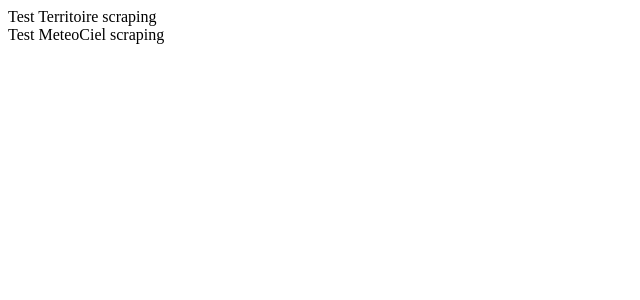
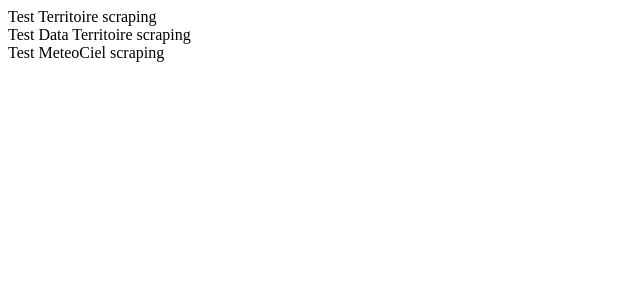
Before and after one commit to ate47/SemanticWebProject, a Vue app in the folder WebServer/src/frontend/: page / in a window 1280 px wide. Shown: the top 300 px of the page, without its empty margins (0-640 px from the left). Built offline with nearby package versions, Linux system fonts and the light colour scheme; the HTML template or start-up script is replaced by a standard one.

Commit message:
fe add csv reading

```diff
--- a/WebServer/src/frontend/src/api.js
+++ b/WebServer/src/frontend/src/api.js
@@ -10,6 +10,15 @@ export default {
   territoire: async function () {
     return axios
       .get(backendEndpoint + "/territoire")
+      .then((result) => result.data);
+  },
+  /**
+   * request the scraping of the territoire kg csv
+   * @returns {Promise<any>} the api return value
+   */
+  dataterritoire: async function () {
+    return axios
+      .get(backendEndpoint + "/dataterritoire")
       .then((result) => result.data);
   },
   /**
--- a/WebServer/src/frontend/src/components/App.vue
+++ b/WebServer/src/frontend/src/components/App.vue
@@ -3,6 +3,9 @@
     <div v-if="lastMessage.length !== 0">{{ lastMessage }}</div>
     <div @click="callTerritoire" class="cursor-pointer">
       Test Territoire scraping
+    </div>
+    <div @click="callDataTerritoire" class="cursor-pointer">
+      Test Data Territoire scraping
     </div>
     <div @click="callMeteoCiel" class="cursor-pointer">
       Test MeteoCiel scraping
@@ -25,6 +28,10 @@ export default {
       const answer = await api.territoire();
       this.lastMessage = `used the scraper '${answer.usedScraper}' to add ${answer.newTriple} tiple(s)`;
     },
+    callDataTerritoire: async function () {
+      const answer = await api.dataterritoire();
+      this.lastMessage = `used the scraper '${answer.usedScraper}' to add ${answer.newTriple} tiple(s)`;
+    },
     callMeteoCiel: async function () {
       const answer = await api.meteociel();
       this.lastMessage = `used the scraper '${answer.usedScraper}' to add ${answer.newTriple} tiple(s)`;
```
